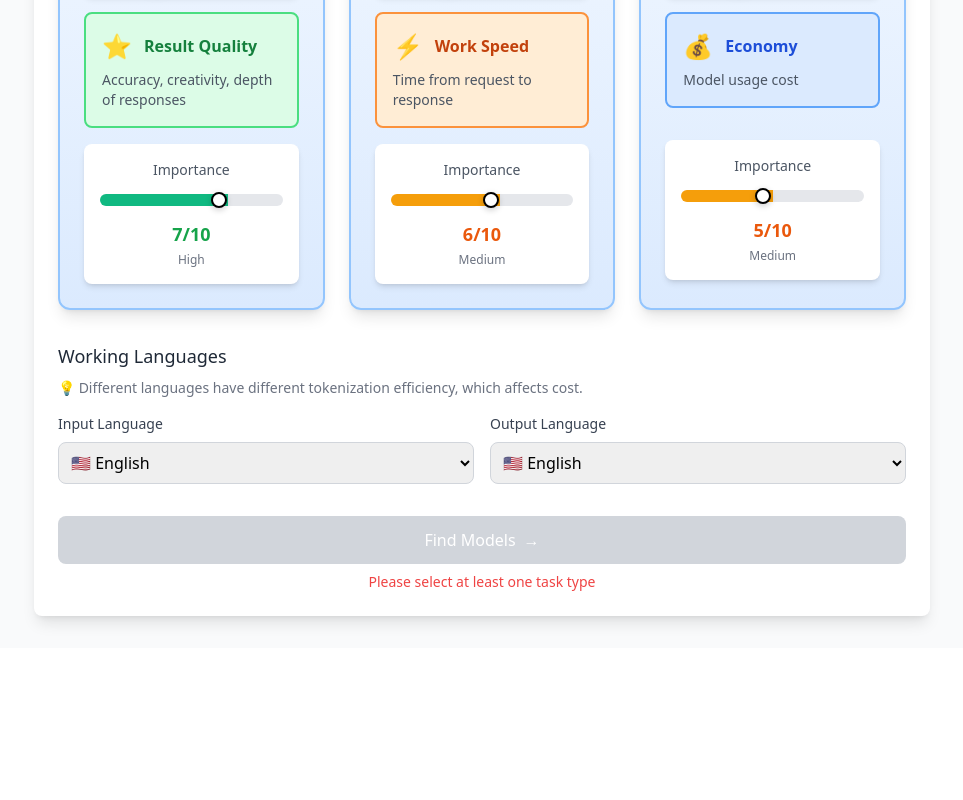
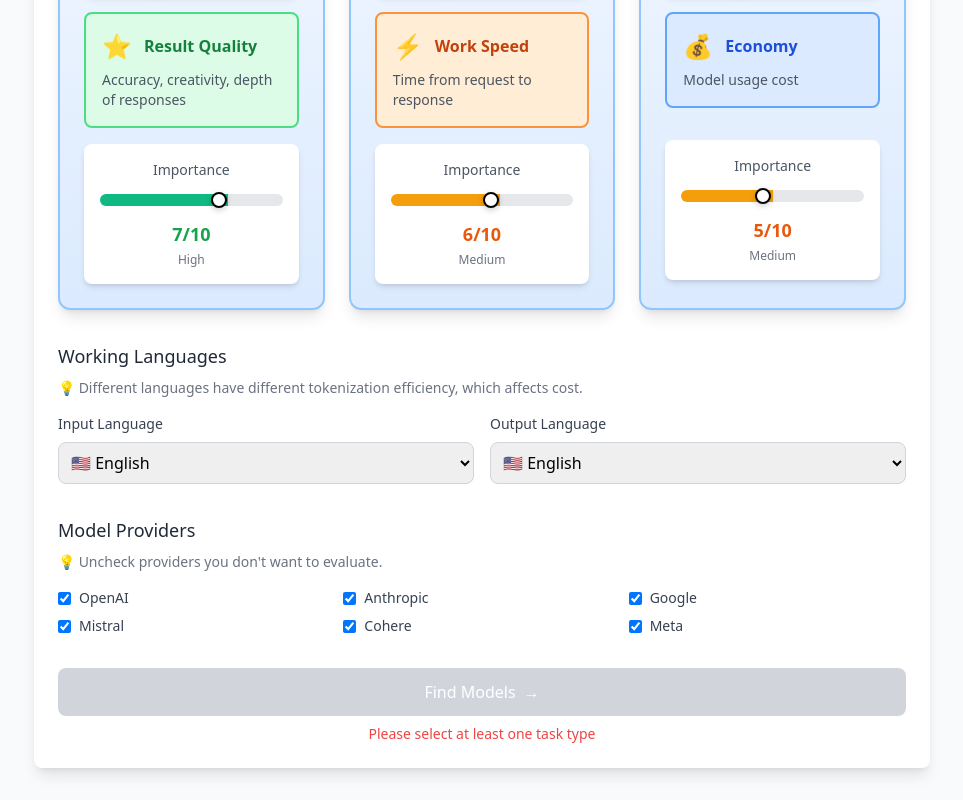
Before and after one commit to stasHrytsko/getbestai, a React (Vite) app: page / in a window 1280 px wide. Shown: the part 888-1688 px from the top of the page, without its empty margins (158-1121 px from the left). Before the commit the page ends 1536 px from the top, so only its background shows below. Built offline with nearby package versions, Linux system fonts and the light colour scheme.

Commit message:
feat: allow excluding providers

```diff
--- a/src/App.jsx
+++ b/src/App.jsx
@@ -7,7 +7,8 @@ const App = () => {
     priorityOrder: ['quality', 'speed', 'budget'],
     priorityImportance: { quality: 7, speed: 6, budget: 5 },
     inputLanguage: 'en',
-    outputLanguage: 'en'
+    outputLanguage: 'en',
+    excludedProviders: []
   });
   const [models, setModels] = useState([]);
   const [loading, setLoading] = useState(false);
@@ -43,7 +44,7 @@ const App = () => {
   const API_KEY = 'aa_UBeRmofLZUpndgJhNQKYXwzEcbqHEGrl';
 
   // API function with additional data
-  const fetchModelsFromAPI = async () => {
+  const fetchModelsFromAPI = async (excluded = []) => {
     console.log('📡 Request to our API endpoint...');
 
     setLoading(true);
@@ -77,20 +78,24 @@ const App = () => {
             };
           });
 
-          console.log('✅ Processed models:', formattedModels.length);
-          setModels(formattedModels);
+          const filtered = formattedModels.filter(m => !excluded.includes(m.creator));
+          console.log('✅ Processed models:', filtered.length);
+          setModels(filtered);
         } else {
           console.log('❌ No data in response, using mock');
-          setModels(mockModels);
+          const filteredMock = mockModels.filter(m => !excluded.includes(m.creator));
+          setModels(filteredMock);
         }
       } else {
         const error = await response.json();
         console.error('❌ API Error:', error);
-        setModels(mockModels);
+        const filteredMock = mockModels.filter(m => !excluded.includes(m.creator));
+        setModels(filteredMock);
       }
     } catch (error) {
       console.error('❌ Network Error:', error);
-      setModels(mockModels);
+      const filteredMock = mockModels.filter(m => !excluded.includes(m.creator));
+      setModels(filteredMock);
     } finally {
       setLoading(false);
     }
@@ -113,6 +118,8 @@ const App = () => {
     { id: 'es', name: 'Español', flag: '🇪🇸' },
     { id: 'zh', name: '中文', flag: '🇨🇳' }
   ];
+
+  const providers = ['OpenAI', 'Anthropic', 'Google', 'Mistral', 'Cohere', 'Meta'];
 
   const priorityItems = [
     {
@@ -412,7 +419,7 @@ const App = () => {
   };
 
   const handleNextStep = async () => {
-    await fetchModelsFromAPI();
+    await fetchModelsFromAPI(formData.excludedProviders);
     setStep(2);
   };
 
@@ -440,8 +447,11 @@ const App = () => {
             </div>
             <div className="text-center text-sm text-gray-600">
               Step 1 of 2: Parameter setup
-            </div>
           </div>
+        </div>
+
+
+
 
           {/* Task Types Selection */}
           <div className="mb-8">
@@ -668,6 +678,39 @@ const App = () => {
                   ))}
                 </select>
               </div>
+            </div>
+          </div>
+
+          {/* Model Providers */}
+          <div className="mb-8">
+            <h3 className="text-lg font-medium text-gray-800 mb-2">Model Providers</h3>
+            <p className="text-sm text-gray-500 mb-4">
+              💡 Uncheck providers you don't want to evaluate.
+            </p>
+            <div className="grid grid-cols-1 sm:grid-cols-2 md:grid-cols-3 gap-2">
+              {providers.map(provider => (
+                <label key={provider} className="flex items-center gap-2">
+                  <input
+                    type="checkbox"
+                    className="form-checkbox"
+                    checked={!formData.excludedProviders.includes(provider)}
+                    onChange={(e) => {
+                      if (e.target.checked) {
+                        setFormData(prev => ({
+                          ...prev,
+                          excludedProviders: prev.excludedProviders.filter(p => p !== provider)
+                        }));
+                      } else {
+                        setFormData(prev => ({
+                          ...prev,
+                          excludedProviders: [...prev.excludedProviders, provider]
+                        }));
+                      }
+                    }}
+                  />
+                  <span className="text-sm text-gray-700">{provider}</span>
+                </label>
+              ))}
             </div>
           </div>
 
```
